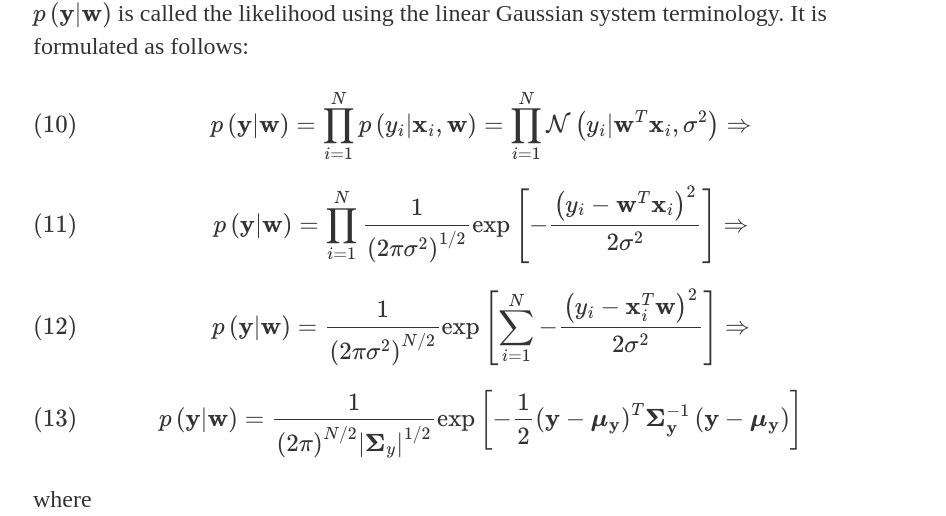
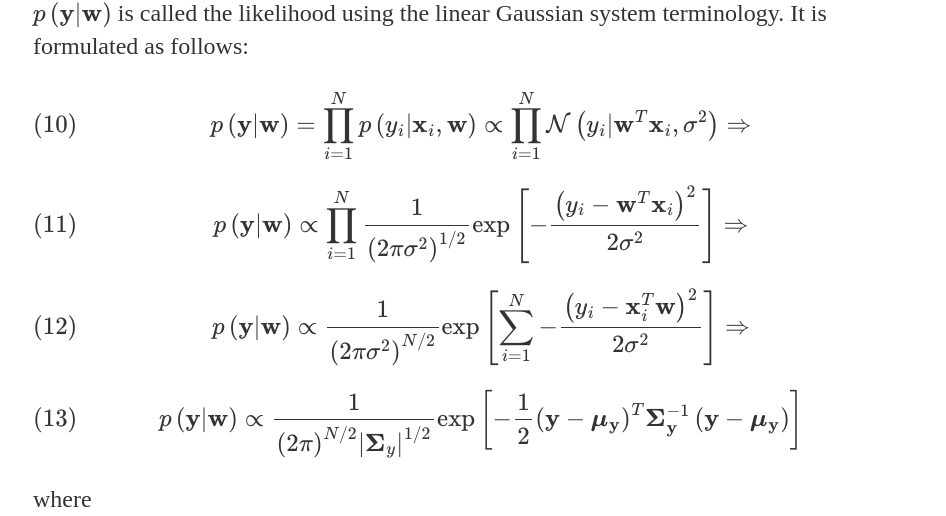
Before and after one commit to SaffetGokcenSen/saffetgokcensen.github.io, a Jekyll site: the page built from _posts/2021-07-07-the-bayesian-linear-regression.md, in a window 1280 px wide and 1400 px high, scrolled down 1861 px. Shown: the part 171-687 px from the top of the window, without its empty margins (159-1105 px from the left). Built offline with Jekyll 4.4.1, drawn with Linux system fonts in a browser that asks for light colours; some of the changed text lies outside the part shown.

Commit message:
replaced some equalities with proportionalities

```diff
--- a/_posts/2021-07-07-the-bayesian-linear-regression.md
+++ b/_posts/2021-07-07-the-bayesian-linear-regression.md
@@ -8,7 +8,7 @@ In this article, the linear regression is studied using the Bayesian framework.
 ## The Bayesian Linear Regression
 The linear regression model is used to estimate the target variable $y$ which is usually assumed to have the following distribution for a sample input $\mathbf{x}$:
 \begin{equation}
-    p\left(y|\mathbf{x}, \mathbf{w}\right)=\mathcal{N}\left(y|\mathbf{w}^{T}\mathbf{x}, \sigma^{2}\right)
+    p\left(y|\mathbf{x}, \mathbf{w}\right)\propto \mathcal{N}\left(y|\mathbf{w}^{T}\mathbf{x}, \sigma^{2}\right)
     \label{linearRegModel}
 \end{equation}
 $\mathbf{w}$ is the parameter vector to be determined. The maximum likelihood estimator for $\mathbf{w}$ is a solution. In order to get the Bayesian solution for $\mathbf{w}$, a prior for it must be decided on. Combining the likelihood and the prior yields the posterior for $\mathbf{w}$.
@@ -48,16 +48,16 @@ The $N$ samples are assumed to be independent. Let the target samples be collect
 \end{equation}
 $p\left(\mathbf{y}|\mathbf{w}\right)$ is called the likelihood using the linear Gaussian system terminology. It is formulated as follows:
 \begin{equation}
-    p\left(\mathbf{y}|\mathbf{w}\right) = \prod\_{i=1}^{N}p\left(y\_{i}|\mathbf{x}\_{i}, \mathbf{w}\right) = \prod\_{i=1}^{N} \mathcal{N} \left(y\_{i}|\mathbf{w}^{T}\mathbf{x}\_{i}, \sigma^{2}\right) \Rightarrow
+    p\left(\mathbf{y}|\mathbf{w}\right) = \prod\_{i=1}^{N}p\left(y\_{i}|\mathbf{x}\_{i}, \mathbf{w}\right) \propto \prod\_{i=1}^{N} \mathcal{N} \left(y\_{i}|\mathbf{w}^{T}\mathbf{x}\_{i}, \sigma^{2}\right) \Rightarrow
 \end{equation}
 \begin{equation}
-    p\left(\mathbf{y}|\mathbf{w}\right) = \prod\_{i=1}^{N} \frac{1}{\left(2\pi \sigma^{2}\right)^{1/2}}\exp \left[-\frac{\left(y\_{i}-\mathbf{w}^{T}\mathbf{x}\_{i}\right)^{2}}{2\sigma^{2}}\right] \Rightarrow
+    p\left(\mathbf{y}|\mathbf{w}\right) \propto \prod\_{i=1}^{N} \frac{1}{\left(2\pi \sigma^{2}\right)^{1/2}}\exp \left[-\frac{\left(y\_{i}-\mathbf{w}^{T}\mathbf{x}\_{i}\right)^{2}}{2\sigma^{2}}\right] \Rightarrow
 \end{equation}
 \begin{equation}
-    p\left(\mathbf{y}|\mathbf{w}\right) = \frac{1}{\left(2\pi \sigma^{2}\right)^{N/2}}\exp \left[\sum\_{i=1}^{N}-\frac{\left(y\_{i}-\mathbf{x}\_{i}^{T}\mathbf{w}\right)^{2}}{2\sigma^{2}}\right]\Rightarrow
+    p\left(\mathbf{y}|\mathbf{w}\right) \propto \frac{1}{\left(2\pi \sigma^{2}\right)^{N/2}}\exp \left[\sum\_{i=1}^{N}-\frac{\left(y\_{i}-\mathbf{x}\_{i}^{T}\mathbf{w}\right)^{2}}{2\sigma^{2}}\right]\Rightarrow
 \end{equation}
 \begin{equation}
-    p\left(\mathbf{y}|\mathbf{w}\right) = \frac{1}{\left(2\pi\right)^{N/2}\left| \boldsymbol{\Sigma}\_{y} \right|^{1/2}}\exp \left[-\frac{1}{2}\left(\mathbf{y}-\boldsymbol{\mu}\_{\mathbf{y}}\right)^{T}\boldsymbol{\Sigma}\_{\mathbf{y}}^{-1}\left(\mathbf{y}-\boldsymbol{\mu}\_{\mathbf{y}}\right)\right]
+    p\left(\mathbf{y}|\mathbf{w}\right) \propto \frac{1}{\left(2\pi\right)^{N/2}\left| \boldsymbol{\Sigma}\_{y} \right|^{1/2}}\exp \left[-\frac{1}{2}\left(\mathbf{y}-\boldsymbol{\mu}\_{\mathbf{y}}\right)^{T}\boldsymbol{\Sigma}\_{\mathbf{y}}^{-1}\left(\mathbf{y}-\boldsymbol{\mu}\_{\mathbf{y}}\right)\right]
 \end{equation}
 where
 \begin{equation}
@@ -89,7 +89,7 @@ and
 \end{equation}
 As a result, the likelihood satisfies the following equality:
 \begin{equation}
-    p\left(\mathbf{y}|\mathbf{w}\right) = \mathcal{N} \left(\mathbf{y}|\mathbf{A}.\mathbf{w}+\mathbf{b}, \boldsymbol{\Sigma}\_{\mathbf{y}}\right)
+    p\left(\mathbf{y}|\mathbf{w}\right) \propto \mathcal{N} \left(\mathbf{y}|\mathbf{A}.\mathbf{w}+\mathbf{b}, \boldsymbol{\Sigma}\_{\mathbf{y}}\right)
 \end{equation}
 Given the linear Gaussian system defined by
 \begin{equation}
@@ -97,7 +97,7 @@ Given the linear Gaussian system defined by
 \end{equation}
 and
 \begin{equation}
-    p\left(\mathbf{y}|\mathbf{w}\right) = \mathcal{N} \left(\mathbf{y}|\mathbf{A}.\mathbf{w}+\mathbf{b}, \boldsymbol{\Sigma}\_{\mathbf{y}}\right),
+    p\left(\mathbf{y}|\mathbf{w}\right) \propto \mathcal{N} \left(\mathbf{y}|\mathbf{A}.\mathbf{w}+\mathbf{b}, \boldsymbol{\Sigma}\_{\mathbf{y}}\right),
 \end{equation}
 the posterior $p\left(\mathbf{w}|\mathbf{y}\right)$ satisfies the following relations [2]:
 \begin{equation}
```
